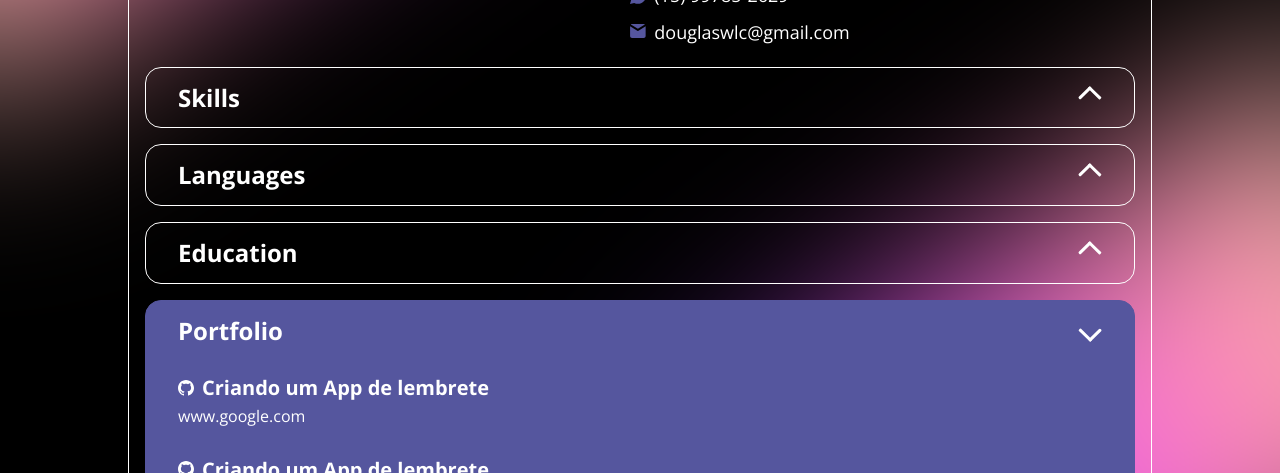
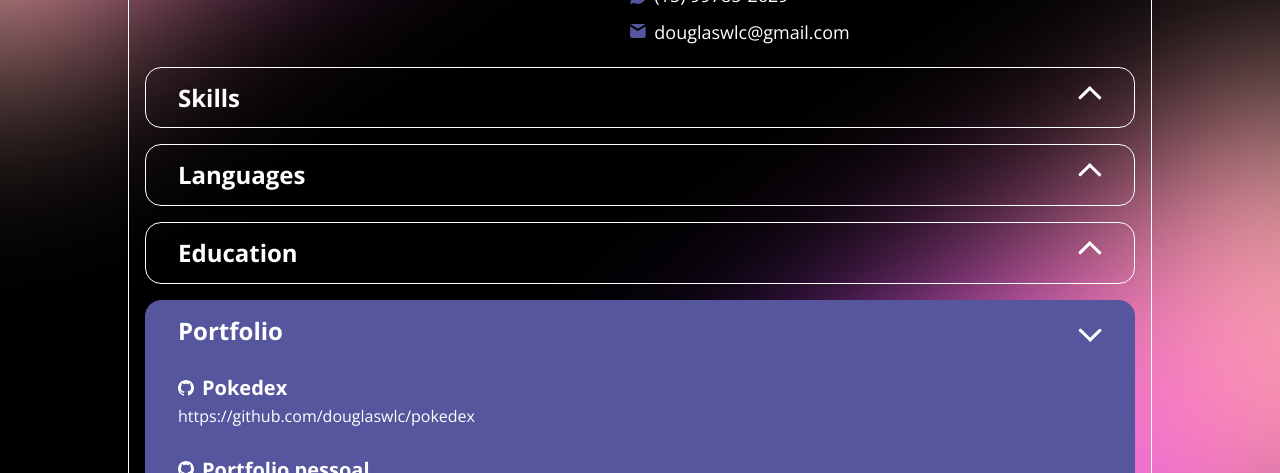
Before and after one commit to douglaswlc/my-portfolio, a plain HTML site: page index.html in a window 1280 px wide. Both pictures are taken after a click on the button "Portfolio". Shown: the part 327-800 px from the top of the page. Drawn offline with nearby package versions, Linux system fonts and the light colour scheme.

Commit message:
add portfolio

```diff
--- a/assets/js/main.js
+++ b/assets/js/main.js
@@ -45,10 +45,24 @@ function updateLanguages(profileData) {
     .join("");
 }
 
+function updatePortfolio(profileData) {
+  const portfolio = document.getElementById("profile.portfolio");
+  portfolio.innerHTML = profileData.portfolio
+    .map((project) => {
+      return `
+    <li>
+      <h3 ${project.github ? 'class="github"' : ""}>${project.name}</h3>
+      <a href=${project.url} target="_blank">${project.url}</a>
+    </li>`;
+    })
+    .join("");
+}
+
 (async () => {
   const profileData = await fetchProfileData();
   updateProfileInfo(profileData);
   updateSoftSkills(profileData);
   updateHardSkills(profileData);
   updateLanguages(profileData);
+  updatePortfolio(profileData);
 })();
--- a/data/profile.json
+++ b/data/profile.json
@@ -46,13 +46,18 @@
   ],
   "portfolio": [
     {
-      "name": "Curso Ministrado na DIO para a criação de uma Pokedex",
-      "url": "https://github.com/RenanJPaula/js-developer-pokedex",
+      "name": "Pokedex",
+      "url": "https://github.com/douglaswlc/pokedex",
       "github": true
     },
     {
-      "name": "Curso Ministrado na DIO para a criação de uma página de portfolio",
-      "url": "https://github.com/RenanJPaula/js-developer-portfolio",
+      "name": "Portfolio pessoal",
+      "url": "https://github.com/douglaswlc/my-portfolio",
+      "github": true
+    },
+    {
+      "name": "Clone Netflix",
+      "url": "https://github.com/douglaswlc/clone-netflix",
       "github": true
     }
   ],
--- a/index.html
+++ b/index.html
@@ -94,19 +94,7 @@
         </button>
 
           <div class="content">
-            <ul class="portfolio">
-              <li>
-                <h3 class="title github">Criando um App de lembrete</h3>
-                <a href="https://www.google.com" target="_blank">www.google.com</a>
-              </li>
-              <li>
-                <h3 class="title github">Criando um App de lembrete</h3>
-                <a href="https://www.google.com" target="_blank">www.google.com</a>
-              </li>
-              <li>
-                <h3 class="title">Criando um App de lembrete</h3>
-                <a href="https://www.google.com" target="_blank">www.google.com</a>
-              </li>
+            <ul class="portfolio" id="profile.portfolio">
             </ul>
           </div>
       </section>
```
